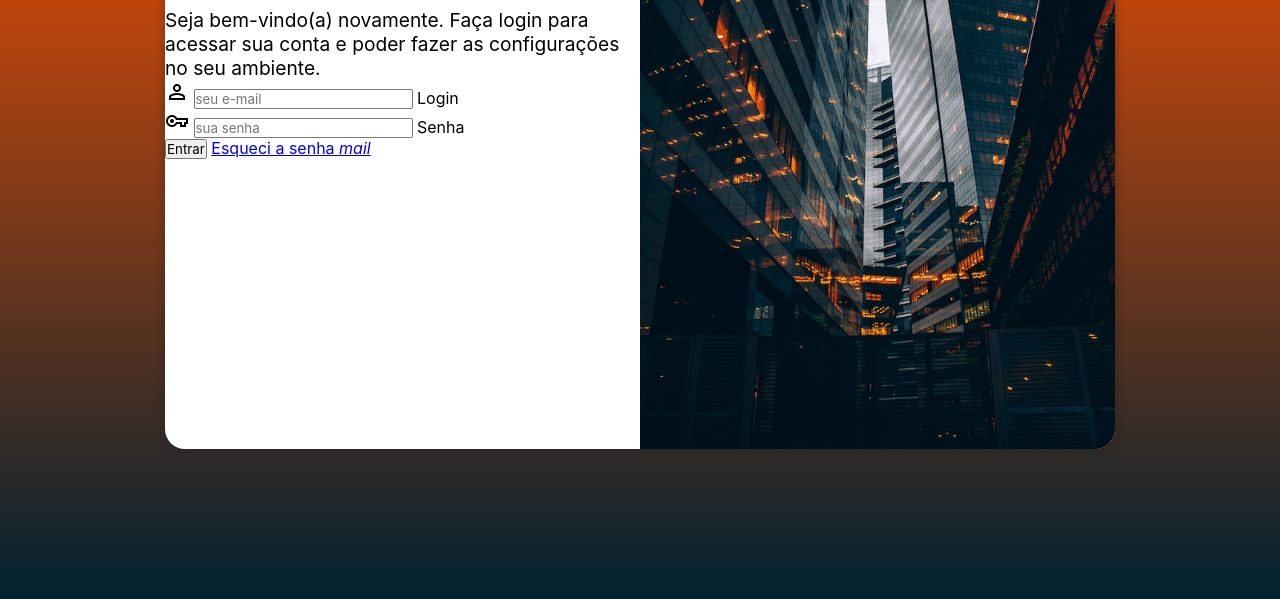
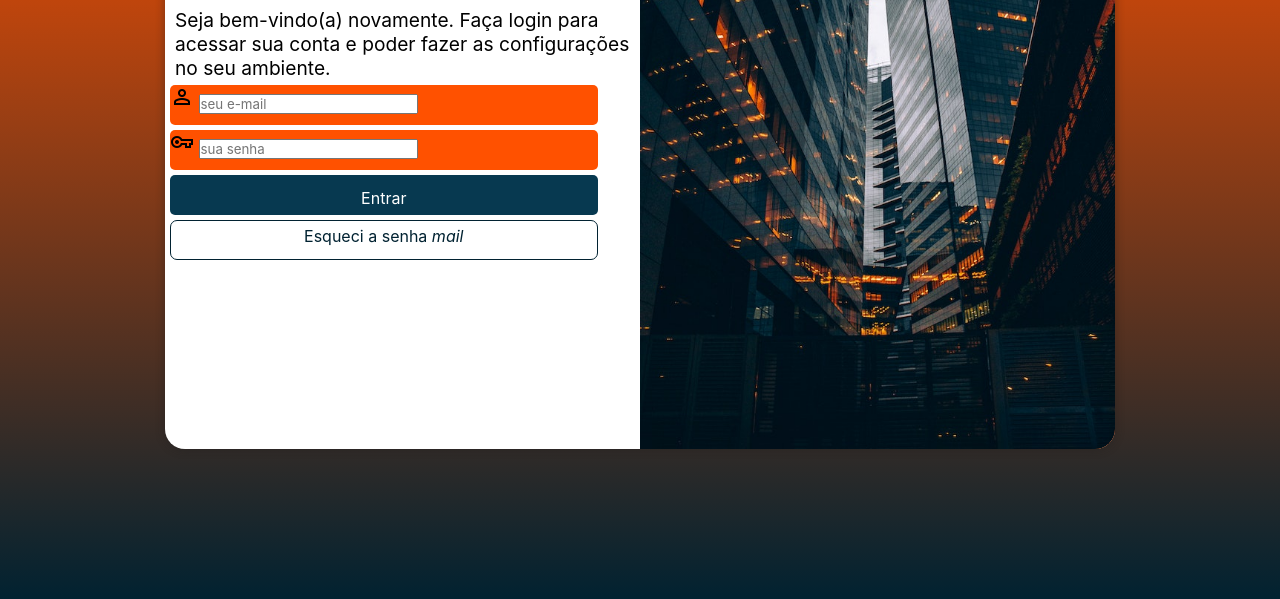
Before and after one commit to maragatocoder/projeto-login, a plain HTML site: page index.html in a window 1280 px wide. Shown: the part 201-800 px from the top of the page. Drawn offline with nearby package versions, Linux system fonts and the light colour scheme.

Commit message:
formatação do formulário

```diff
--- a/estilos/style.css
+++ b/estilos/style.css
@@ -34,7 +34,7 @@
     overflow: hidden;
 
     background-color: white;
-    width: 250px;
+    width: 280px;
     height: 500px;
     border-radius: 20px;
     box-shadow: 0px 0px 10px rgba(29, 29, 29, 0.425);
@@ -63,4 +63,59 @@
 
 div#formulario > p {
     font-size: 0.8em;
+    padding: 0px 10px;
 }
+
+form > div.campo {
+    background-color: #ff5100;
+    width: 90%;
+    display: block;
+    height: 40px;
+    border-radius: 5px;
+    margin: 5px;
+
+}
+
+div.campo > label {
+    display: none;
+}
+
+form > input[type=submit] {
+    display: block;
+    font-size: 1em;
+    width: 90%;
+    height: 40px;
+    padding: 5px 20px 0px 20px;
+    margin: 5px;
+    background-color: #073950;
+    color: white;
+    border: none;
+    border-radius: 5px;
+}
+
+form > input[type=submit]:hover {
+    background-color: #02354d;
+}
+
+form > a.botao {
+    display: block;
+    text-align: center;
+    font-size: 1em;
+    width: 90%;
+    height: 40px;
+    padding-top: 5px;
+    margin: 5px;
+    background-color: #ffffff;
+    color: #012231;
+    border: 1px solid #012231;
+    border-radius: 7px;
+    text-decoration: none;
+}
+
+form > a.botao:hover {
+    background-color: #ff6d29;
+}
+
+form > a.bitao > i {
+    font-size: 0.8em;
+}
--- a/index.html
+++ b/index.html
@@ -32,7 +32,7 @@
                     </div>
 
                     <input type="submit" value="Entrar">
-                    <a href="esqueci.html">
+                    <a href="esqueci.html" class="botao">
                         Esqueci a senha <i class="material-icons">mail</i>
                     </a>
                 </form>
```
